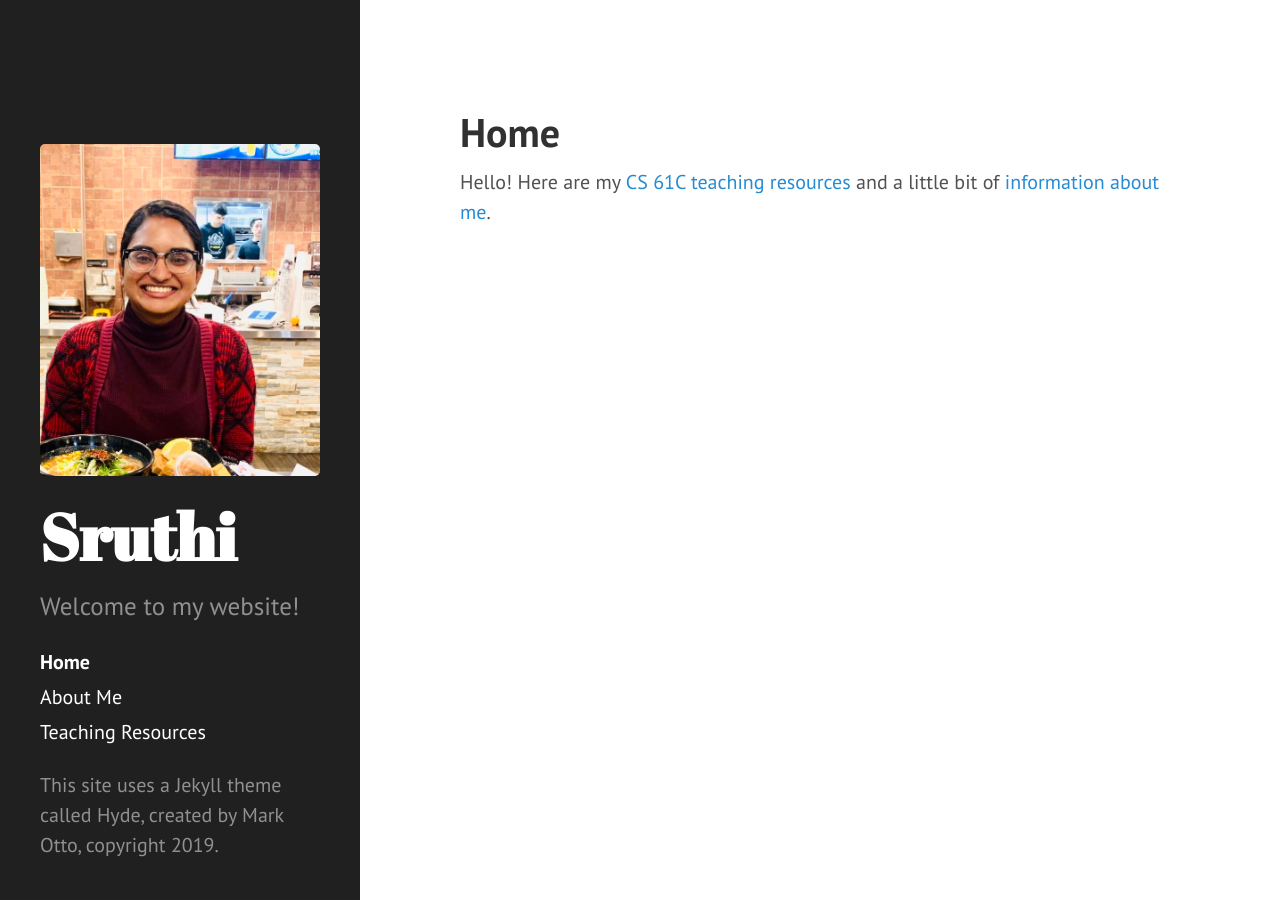
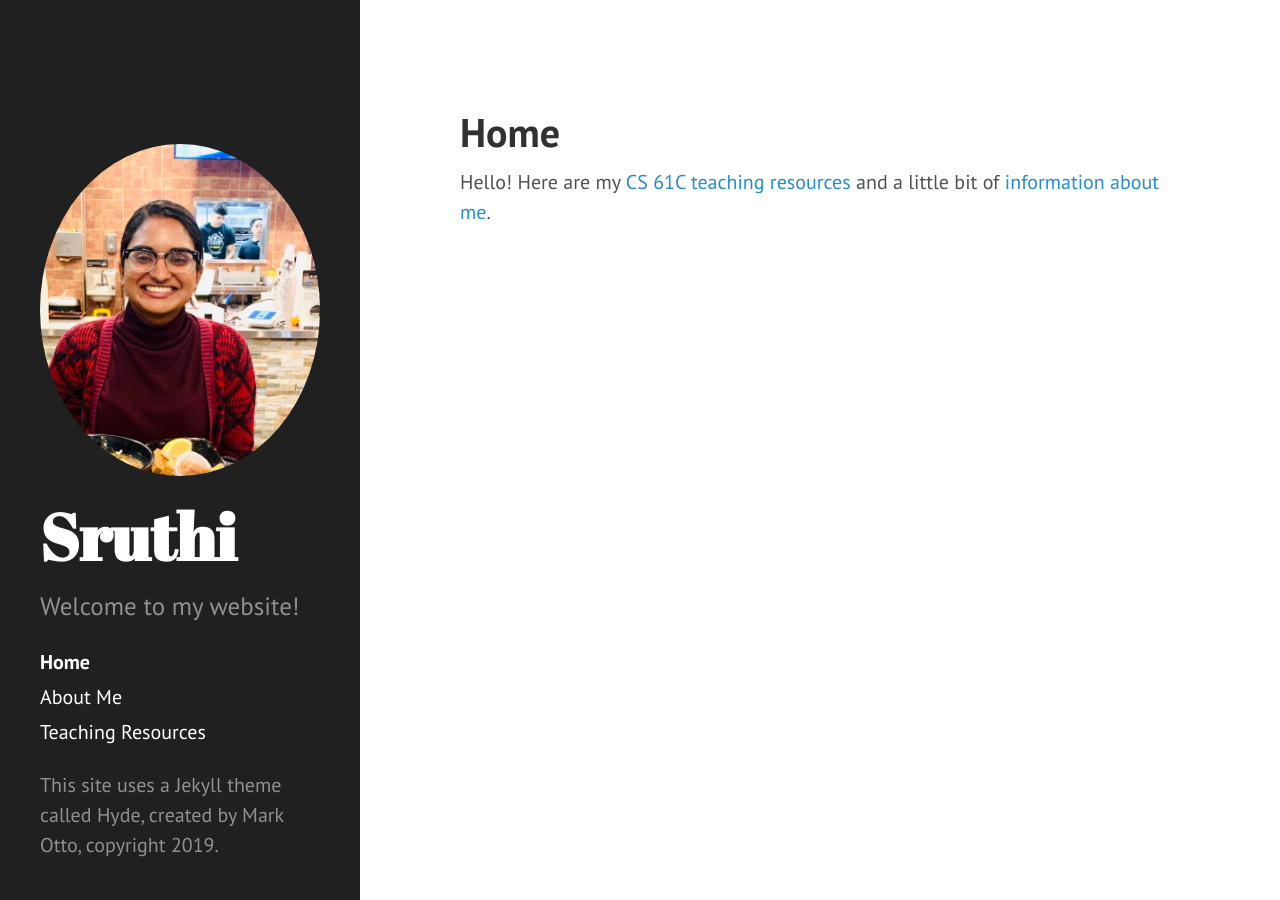
Before and after one commit to sruthiveeragandham/sruthiveeragandham.github.io, a Jekyll site: the page built from index.html, in a window 1280 px wide. Built offline with Jekyll 4.4.1, drawn with Linux system fonts in a browser that asks for light colours; Markdown is read by kramdown in place of the engine named in the settings; the list of posts is cut into pages by our own code.

Commit message:
Try making picture a circle

```diff
--- a/_includes/sidebar.html
+++ b/_includes/sidebar.html
@@ -1,6 +1,11 @@
 <div class="sidebar">
   <div class="container sidebar-sticky">
-    <img src="https://sruthiveeragandham.github.io/public/4E2892D8-80BE-4AD3-A479-9C09C404AFC9.jpeg" alt="A picture of me (Sruthi) at a restaurant, taken by my friend Catherine Han!" class="inline"/>
+    <style>
+      .circular--square {
+        border-radius: 50%;
+      }
+    </style>
+    <img src="https://sruthiveeragandham.github.io/public/4E2892D8-80BE-4AD3-A479-9C09C404AFC9.jpeg" alt="A picture of me (Sruthi) at a restaurant, taken by my friend Catherine Han!" class="circular--square"/>
     <div class="sidebar-about">
       <h1>
           Sruthi
```
